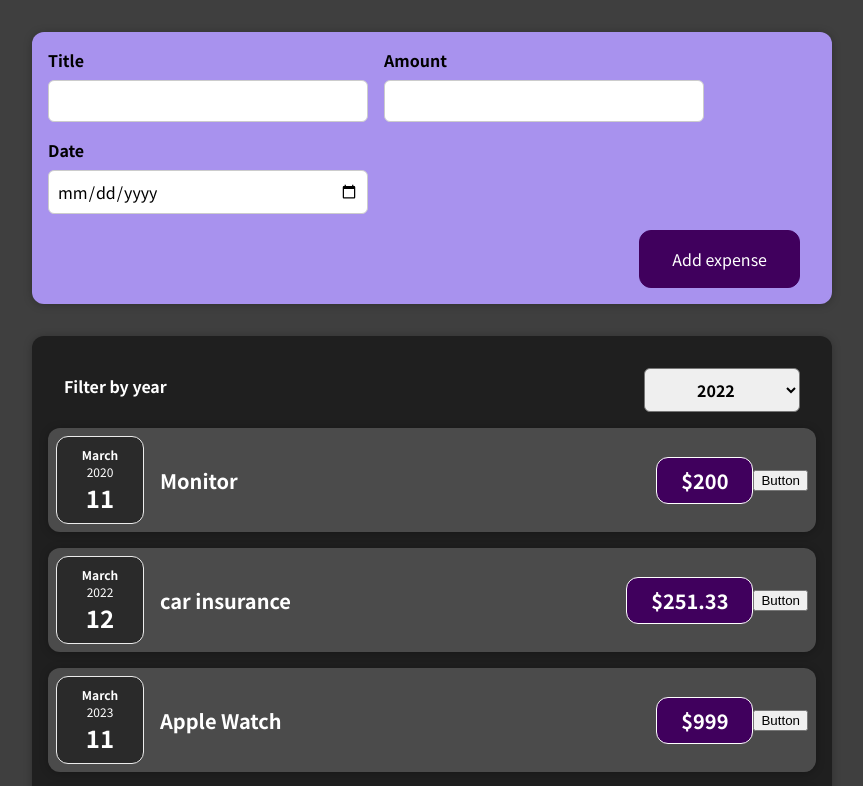
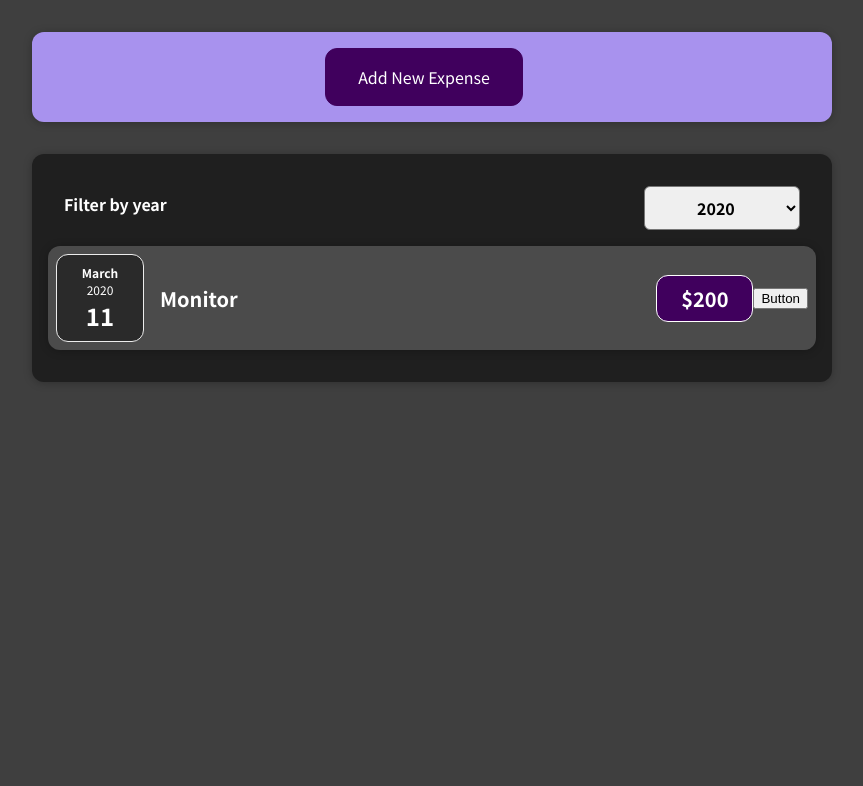
Before and after one commit to Eziz07/react, a React (Create React App) app: page / in a window 1280 px wide. Shown: the top 786 px of the page, without its empty margins (208-1071 px from the left). Built offline with nearby package versions, Linux system fonts and the light colour scheme.

Commit message:
forms and filters are modified

```diff
--- a/src/App.js
+++ b/src/App.js
@@ -1,27 +1,30 @@
-import React from 'react';
-import Expenses from './components/Expenses/Expenses';
-import NewExpense from './components/NewExpense/NewExpense';
+import React, { useState } from "react";
+import Expenses from "./components/Expenses/Expenses";
+import NewExpense from "./components/NewExpense/NewExpense";
+
+const DUMMY_EXPENSES = [
+  { title: "Monitor", amount: 200, date: new Date(2020, 2, 11) },
+  { title: "car insurance", amount: 251.33, date: new Date(2022, 2, 12) },
+  { title: "Apple Watch", amount: 989, date: new Date(2019, 2, 11) },
+  { title: "Desktop Monitor", amount: 599.99, date: new Date(2022, 2, 11) },
+];
 
 const App = () => {
-  const expenses = [
-    {title: "Monitor", amount: 200, date: new Date(2020, 2, 11)},
-    {title: "car insurance", amount: 251.33, date: new Date(2022, 2, 12)},
-    {title: "Apple Watch", amount: 999, date: new Date(2023, 2, 11)},
-    {title: "Desktop Monitor", amount: 599.99, date: new Date(2020, 2, 11)},
-  ]
+  const [expenses, setExpenses] = useState(DUMMY_EXPENSES);
 
   const addExpenseData = (expense) => {
-    console.log("in app.js");
-    console.log(expense);
-  }
+    setExpenses((prevExpenses) => {
+      return [expense, ...prevExpenses];
+    });
+  };
 
   return (
     <div>
       {/* <h2 style={{textAlign: 'center'}}>Let's get started!</h2> */}
       <NewExpense onAddExpense={addExpenseData} />
-      <Expenses items={expenses}/>
+      <Expenses items={expenses} />
     </div>
   );
-}
+};
 
 export default App;
--- a/src/components/Expenses/ExpenseFilter.jsx
+++ b/src/components/Expenses/ExpenseFilter.jsx
@@ -1,22 +1,21 @@
-import React from 'react';
+import React from "react";
 
-import './ExpensesFilter.css';
+import "./ExpensesFilter.css";
 
 const ExpensesFilter = (props) => {
-
   const sendSelected = (e) => {
     props.onReceivedFilter(e.target.value);
-  }
+  };
 
   return (
-    <div className='expenses-filter'>
-      <div className='expenses-filter__control'>
+    <div className="expenses-filter">
+      <div className="expenses-filter__control">
         <label>Filter by year</label>
-        <select onChange={sendSelected}>
-          <option value='2022'>2022</option>
-          <option value='2021'>2021</option>
-          <option value='2020'>2020</option>
-          <option value='2019'>2019</option>
+        <select value={props.selected} onChange={sendSelected}>
+          <option value="2022">2022</option>
+          <option value="2021">2021</option>
+          <option value="2020">2020</option>
+          <option value="2019">2019</option>
         </select>
       </div>
     </div>
--- a/src/components/Expenses/Expenses.js
+++ b/src/components/Expenses/Expenses.js
@@ -1,24 +1,26 @@
-import React from 'react';
-import ExpenseItem from "./ExpenseItem";
-import ExpensesFilter from './ExpenseFilter';
-import Card from '../UI/Card';
-import './Expenses.css';
+import React, { useState } from "react";
+import ExpensesFilter from "./ExpenseFilter";
+import Card from "../UI/Card";
+import "./Expenses.css";
+import ExpensesList from "./ExpensesList";
 
 const Expenses = (props) => {
+  const [filteredYear, setFilteredYear] = useState("2020");
 
-    const handleFilter = (value) => {
-        console.log(value);
-    }
+  const filteredExpenses = props.items.filter((expense) => {
+    return expense.date.getFullYear().toString() === filteredYear;
+  });
+  const handleFilter = (selectedYear) => {
+    setFilteredYear(selectedYear);
+  };
 
-    return (
-        <Card className="expenses">
-            <ExpensesFilter onReceivedFilter={handleFilter}/>
-            <ExpenseItem title={props.items[0].title} amount={props.items[0].amount} date={props.items[0].date}/>
-            <ExpenseItem title={props.items[1].title} amount={props.items[1].amount} date={props.items[1].date}/>
-            <ExpenseItem title={props.items[2].title} amount={props.items[2].amount} date={props.items[2].date}/>
-            <ExpenseItem title={props.items[3].title} amount={props.items[3].amount} date={props.items[3].date}/>
-        </Card>
-    )
-}
+  return (
+    <Card className="expenses">
+      <ExpensesFilter selected={filteredYear} onReceivedFilter={handleFilter} />
+
+      <ExpensesList items={filteredExpenses} />
+    </Card>
+  );
+};
 
 export default Expenses;
--- /dev/null
+++ b/src/components/Expenses/ExpensesList.css
@@ -0,0 +1,9 @@
+.expenses-list {
+  list-style: none;
+  padding: 0;
+}
+
+.expenses-list__fallback {
+  color: white;
+  text-align: center;
+}
--- /dev/null
+++ b/src/components/Expenses/ExpensesList.jsx
@@ -0,0 +1,28 @@
+import React from "react";
+import "./ExpensesList.css";
+import ExpenseItem from "./ExpenseItem";
+
+const ExpensesList = (props) => {
+  if (props.items.length === 0) {
+    return (
+      <h2 style={{ color: "white" }}>
+        There is no expenses to list in the year of {props.items.filteredYear}
+      </h2>
+    );
+  }
+
+  return (
+    <ul className="expenses-list">
+      {props.items.map((item) => (
+        <ExpenseItem
+          key={item.id}
+          title={item.title}
+          amount={item.amount}
+          date={item.date}
+        />
+      ))}
+    </ul>
+  );
+};
+
+export default ExpensesList;
--- a/src/components/NewExpense/ExpenseForm.js
+++ b/src/components/NewExpense/ExpenseForm.js
@@ -1,11 +1,10 @@
 import React, { useState } from "react";
-import './ExpenseForm.css';
+import "./ExpenseForm.css";
 
 const ExpenseForm = (props) => {
-
-    const [enteredTitle, setEnteredTitle] = useState('');
-    const [enteredAmount, setEnteredAmount] = useState('');
-    const [enteredDate, setEnteredDate] = useState('');
+  const [enteredTitle, setEnteredTitle] = useState("");
+  const [enteredAmount, setEnteredAmount] = useState("");
+  const [enteredDate, setEnteredDate] = useState("");
 
   const handleTitle = (e) => {
     setEnteredTitle(e.target.value);
@@ -22,7 +21,7 @@ const ExpenseForm = (props) => {
   const enteredData = {
     title: enteredTitle,
     amount: enteredAmount,
-        date: enteredDate
+    date: new Date(enteredDate),
   };
 
   const handleSubmit = (e) => {
@@ -30,10 +29,10 @@ const ExpenseForm = (props) => {
 
     props.onSaveExpenseData(enteredData);
 
-        setEnteredTitle('');
-        setEnteredAmount('');
-        setEnteredDate('');
-    }
+    setEnteredTitle("");
+    setEnteredAmount("");
+    setEnteredDate("");
+  };
 
   return (
     <form onSubmit={handleSubmit}>
@@ -44,18 +43,31 @@ const ExpenseForm = (props) => {
         </div>
         <div className="new-expense__control">
           <label>Amount</label>
-                    <input type="number" min="0.01" step="0.01" value={enteredAmount} onChange={handleAmount} />
+          <input
+            type="number"
+            min="0.01"
+            step="0.01"
+            value={enteredAmount}
+            onChange={handleAmount}
+          />
         </div>
         <div className="new-expense__control">
           <label>Date</label>
-                    <input type="date" min="2019-01-01" max="2023-12-31" value={enteredDate} onChange={handleDate} />
+          <input
+            type="date"
+            min="2019-01-01"
+            max="2023-12-31"
+            value={enteredDate}
+            onChange={handleDate}
+          />
         </div>
       </div>
       <div className="new-expense__actions">
+        <button onClick={props.onCancel}>Cancel</button>
         <button type="submit">Add expense</button>
       </div>
     </form>
   );
-}
+};
 
 export default ExpenseForm;
--- a/src/components/NewExpense/NewExpense.js
+++ b/src/components/NewExpense/NewExpense.js
@@ -1,22 +1,38 @@
-import React from "react";
-import './NewExpense.css';
+import React, { useState } from "react";
+import "./NewExpense.css";
 import ExpenseForm from "./ExpenseForm";
 
 const NewExpense = (props) => {
+  const [isEditing, setIsEditing] = useState(false);
+
   const saveExpenseDataHandler = (enteredExpenseData) => {
     const expenseData = {
       ...enteredExpenseData,
-            id: Math.random().toString()
+      id: Math.random().toString(),
     };
     props.onAddExpense(expenseData);
-    }
+    setIsEditing(false);
+  };
 
+  const startEditingHandler = () => {
+    setIsEditing(true);
+  };
+  const stopEditingHandler = () => {
+    setIsEditing(false);
+  };
   return (
     <div className="new-expense">
-            <ExpenseForm onSaveExpenseData={saveExpenseDataHandler}/>
+      {!isEditing && (
+        <button onClick={startEditingHandler}>Add New Expense</button>
+      )}
+      {isEditing && (
+        <ExpenseForm
+          onSaveExpenseData={saveExpenseDataHandler}
+          onCancel={stopEditingHandler}
+        />
+      )}
     </div>
   );
 };
 
-
 export default NewExpense;
```
Lines whose indentation alone changed are shown as unchanged.
